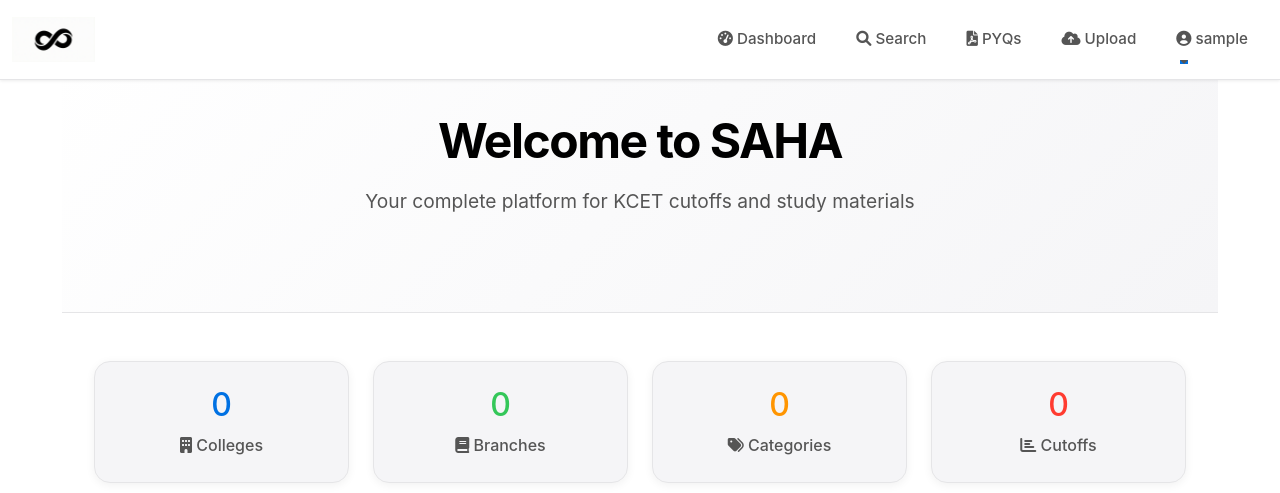
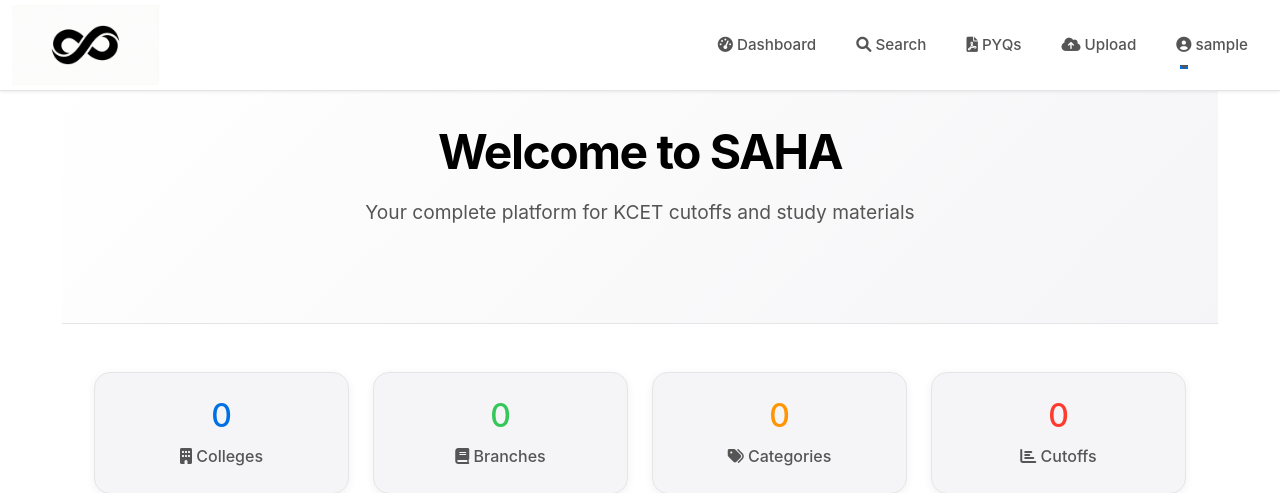
Before and after one commit to KISHOR-glitch/kcet_Script, a Django app: page /dashboard/ in a window 1280 px wide. Shown: the top 493 px of the page. Run offline with Django 4.2, Linux system fonts and the light colour scheme; the visitor is signed in with stand-in values (Sample User, id 1); data that the repository does not hold is empty.

Commit message:
style: Logo now occupies full navbar height

```diff
--- a/templates/base.html
+++ b/templates/base.html
@@ -39,7 +39,7 @@
             -webkit-backdrop-filter: blur(30px);
             border-bottom: 1px solid var(--border-color);
             box-shadow: 0 1px 3px rgba(0, 0, 0, 0.08);
-            padding: 0.75rem 0;
+            padding: 0;
             position: sticky;
             top: 0;
             z-index: 1000;
@@ -449,7 +449,7 @@
     <nav class="navbar navbar-expand-lg">
         <div class="container-fluid">
             <a class="navbar-brand" href="{% url 'cutoff:dashboard' %}">
-                <img src="{% static 'saha-logo.png' %}?v=2" alt="SAHA Logo" style="height: 45px; width: auto; margin-right: 0.75rem; object-fit: contain;">
+                <img src="{% static 'saha-logo.png' %}?v=2" alt="SAHA Logo" style="height: 100%; width: auto; max-height: 80px; object-fit: cover; object-position: center; border-radius: 0; padding: 0; margin: 0;">
             </a>
             <button class="navbar-toggler" type="button" data-bs-toggle="collapse" data-bs-target="#navbarNav">
                 <span class="navbar-toggler-icon"></span>
```
